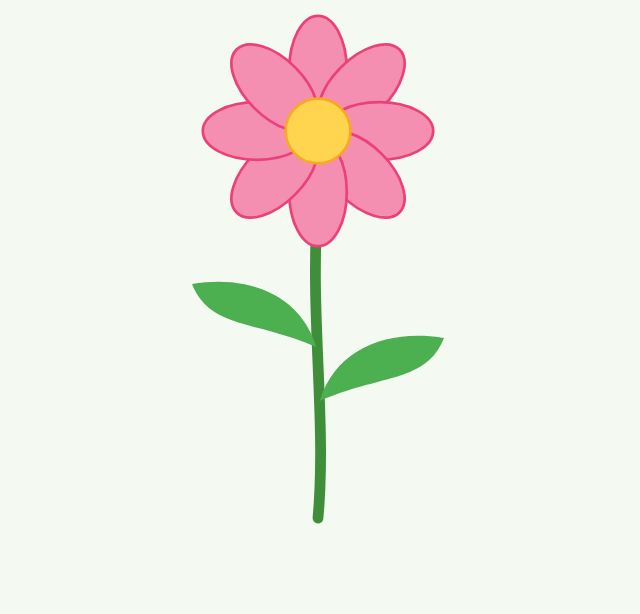
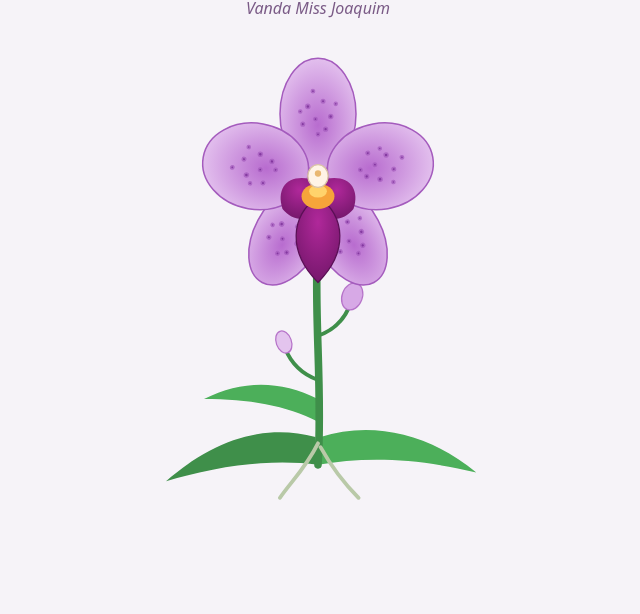
Before and after one commit to spacedwong/haze-tracker, a plain HTML site: page index.html in a window 1280 px wide. Shown: the part 186-800 px from the top of the page, without its empty margins (322-962 px from the left). Drawn offline with Linux system fonts and the light colour scheme.

Commit message:
Replace flower with Vanda Miss Joaquim orchid
Co-Authored-By: Claude Sonnet 5.5 <noreply@anthropic.com>
Claude-Session: https://claude.ai/code/session_01BnFcfmY2TR53GPuJHUyjBo

```diff
--- a/index.html
+++ b/index.html
@@ -12,34 +12,81 @@
       flex-direction: column;
       align-items: center;
       justify-content: center;
-      background: #f4f9f1;
+      background: #f6f3f8;
       font-family: system-ui, sans-serif;
-      color: #2d4a2b;
+      color: #4a2d55;
     }
-    svg { width: min(80vw, 360px); height: auto; }
+    h1 { margin-bottom: 0; }
+    p { margin: 4px 0 0; font-style: italic; color: #7a5a86; }
+    svg { width: min(80vw, 380px); height: auto; }
   </style>
 </head>
 <body>
   <h1>Hello, World!</h1>
-  <svg viewBox="0 0 200 300" xmlns="http://www.w3.org/2000/svg" role="img" aria-label="A pink flower with a green stem and two leaves">
-    <!-- stem -->
-    <path d="M100 120 C95 180 105 240 100 295" stroke="#3f8f3a" stroke-width="6" fill="none" stroke-linecap="round"/>
-    <!-- leaves -->
-    <path d="M101 230 C135 215 160 220 170 195 C140 190 110 200 101 230 Z" fill="#4caf50"/>
-    <path d="M99 200 C65 185 40 190 30 165 C60 160 90 170 99 200 Z" fill="#4caf50"/>
-    <!-- petals -->
-    <g transform="translate(100 80)" fill="#f48fb1" stroke="#ec407a" stroke-width="1.5">
-      <ellipse cx="0" cy="-34" rx="16" ry="30"/>
-      <ellipse cx="0" cy="-34" rx="16" ry="30" transform="rotate(45)"/>
-      <ellipse cx="0" cy="-34" rx="16" ry="30" transform="rotate(90)"/>
-      <ellipse cx="0" cy="-34" rx="16" ry="30" transform="rotate(135)"/>
-      <ellipse cx="0" cy="-34" rx="16" ry="30" transform="rotate(180)"/>
-      <ellipse cx="0" cy="-34" rx="16" ry="30" transform="rotate(225)"/>
-      <ellipse cx="0" cy="-34" rx="16" ry="30" transform="rotate(270)"/>
-      <ellipse cx="0" cy="-34" rx="16" ry="30" transform="rotate(315)"/>
-      <!-- center -->
-      <circle r="18" fill="#ffd54f" stroke="#f9a825"/>
+  <p>Vanda Miss Joaquim</p>
+  <svg viewBox="0 0 300 380" xmlns="http://www.w3.org/2000/svg" role="img" aria-label="A Vanda Miss Joaquim orchid: mauve petals with purple speckles and a deep magenta lip, on a green spike with buds and strap leaves">
+    <defs>
+      <radialGradient id="petal" cx="50%" cy="60%" r="65%">
+        <stop offset="0%" stop-color="#b86ccf"/>
+        <stop offset="100%" stop-color="#e6c6f0"/>
+      </radialGradient>
+      <radialGradient id="lip" cx="50%" cy="30%" r="80%">
+        <stop offset="0%" stop-color="#b0289a"/>
+        <stop offset="100%" stop-color="#6e1566"/>
+      </radialGradient>
+      <g id="spots" fill="#6a1b8a" opacity="0.7">
+        <circle cx="-8" cy="-6" r="1.6"/><circle cx="4" cy="-10" r="1.4"/>
+        <circle cx="10" cy="2" r="1.6"/><circle cx="-2" cy="4" r="1.3"/>
+        <circle cx="-12" cy="8" r="1.4"/><circle cx="6" cy="12" r="1.5"/>
+        <circle cx="-4" cy="-18" r="1.3"/><circle cx="14" cy="-8" r="1.2"/>
+        <circle cx="-14" cy="-2" r="1.2"/><circle cx="0" cy="16" r="1.3"/>
+      </g>
+    </defs>
+
+    <!-- strap leaves -->
+    <path d="M148 330 C110 320 70 330 30 365 C80 350 120 348 150 352 Z" fill="#3f8f4a"/>
+    <path d="M152 330 C190 318 235 325 275 358 C225 346 185 346 150 352 Z" fill="#4caf5a"/>
+    <path d="M150 300 C120 285 90 285 60 300 C95 300 125 305 150 318 Z" fill="#4caf5a"/>
+
+    <!-- spike -->
+    <path d="M150 170 C146 230 154 290 150 352" stroke="#3f8f4a" stroke-width="6" fill="none" stroke-linecap="round"/>
+    <!-- aerial roots -->
+    <path d="M150 335 C140 355 128 366 120 378" stroke="#b9c9a8" stroke-width="3" fill="none" stroke-linecap="round"/>
+    <path d="M152 338 C162 356 172 368 182 378" stroke="#b9c9a8" stroke-width="3" fill="none" stroke-linecap="round"/>
+
+    <!-- buds -->
+    <path d="M150 250 C165 245 172 235 176 224" stroke="#3f8f4a" stroke-width="3" fill="none"/>
+    <ellipse cx="177" cy="219" rx="8" ry="11" fill="#d7a9e6" stroke="#b673c9" transform="rotate(20 177 219)"/>
+    <path d="M150 285 C136 280 128 270 124 260" stroke="#3f8f4a" stroke-width="3" fill="none"/>
+    <ellipse cx="123" cy="255" rx="6" ry="9" fill="#e3c4ee" stroke="#b673c9" transform="rotate(-20 123 255)"/>
+
+    <!-- lateral sepals (lower) -->
+    <g transform="translate(150 125)" stroke="#a45bbd" stroke-width="1.2" fill="url(#petal)">
+      <g transform="rotate(28)"><ellipse cx="0" cy="52" rx="26" ry="42"/><use href="#spots" transform="translate(0 52)"/></g>
+      <g transform="rotate(-28)"><ellipse cx="0" cy="52" rx="26" ry="42"/><use href="#spots" transform="translate(0 52)"/></g>
     </g>
+
+    <!-- dorsal sepal (top) -->
+    <g transform="translate(150 125)" stroke="#a45bbd" stroke-width="1.2" fill="url(#petal)">
+      <ellipse cx="0" cy="-50" rx="30" ry="44"/><use href="#spots" transform="translate(0 -50)"/>
+    </g>
+
+    <!-- petals (sides, broad and rounded) -->
+    <g transform="translate(150 125)" stroke="#a45bbd" stroke-width="1.2" fill="url(#petal)">
+      <g transform="rotate(-80)"><ellipse cx="0" cy="-50" rx="34" ry="42"/><use href="#spots" transform="translate(0 -50)"/></g>
+      <g transform="rotate(80)"><ellipse cx="0" cy="-50" rx="34" ry="42"/><use href="#spots" transform="translate(0 -50)"/></g>
+    </g>
+
+    <!-- lip (labellum): side lobes + midlobe -->
+    <path d="M150 128 C128 120 116 132 122 150 C130 160 142 160 150 152 Z" fill="url(#lip)"/>
+    <path d="M150 128 C172 120 184 132 178 150 C170 160 158 160 150 152 Z" fill="url(#lip)"/>
+    <path d="M150 140 C128 156 126 184 150 208 C174 184 172 156 150 140 Z" fill="url(#lip)" stroke="#5a0f55" stroke-width="1"/>
+    <!-- orange/yellow throat -->
+    <ellipse cx="150" cy="140" rx="13" ry="10" fill="#f6a43a"/>
+    <ellipse cx="150" cy="136" rx="7" ry="5" fill="#ffd36b"/>
+    <!-- column -->
+    <ellipse cx="150" cy="124" rx="8" ry="9" fill="#fff4e6" stroke="#d9c3a5"/>
+    <circle cx="150" cy="122" r="2.5" fill="#e9b872"/>
   </svg>
 </body>
 </html>
```
